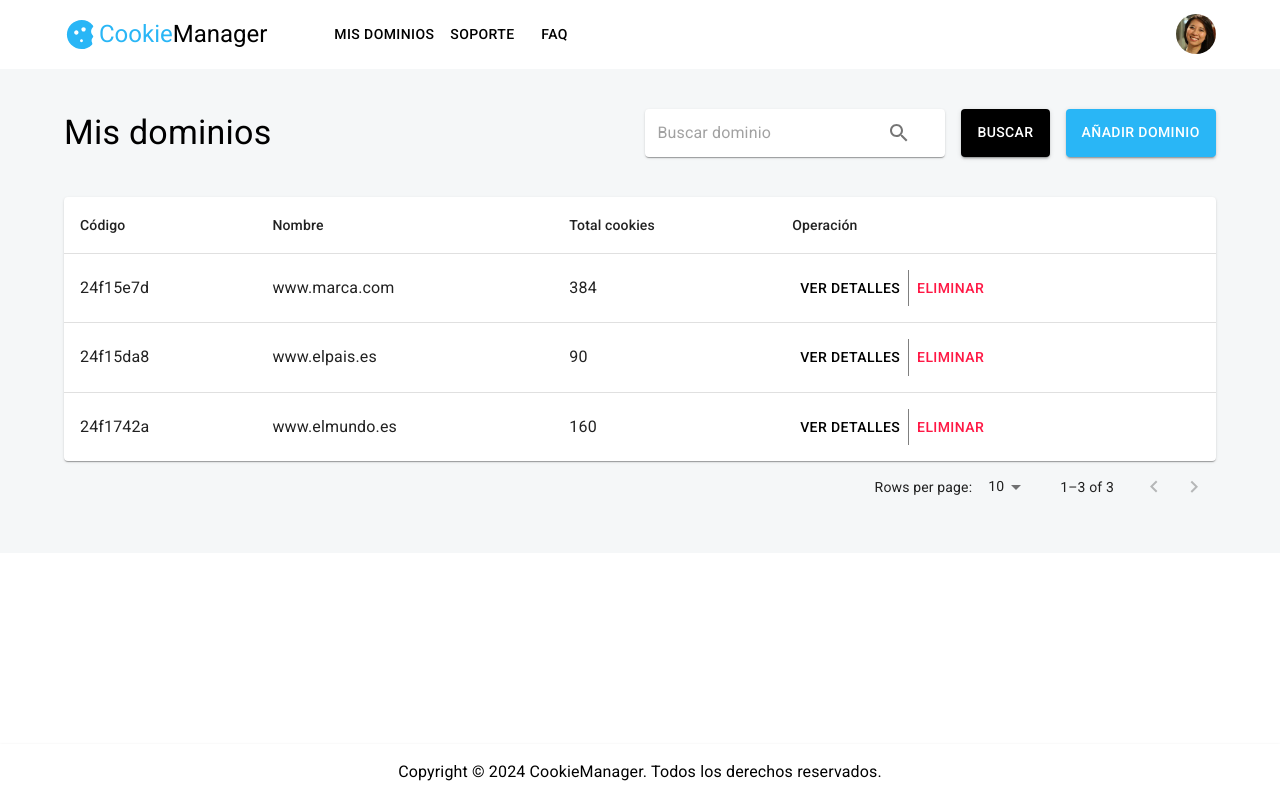
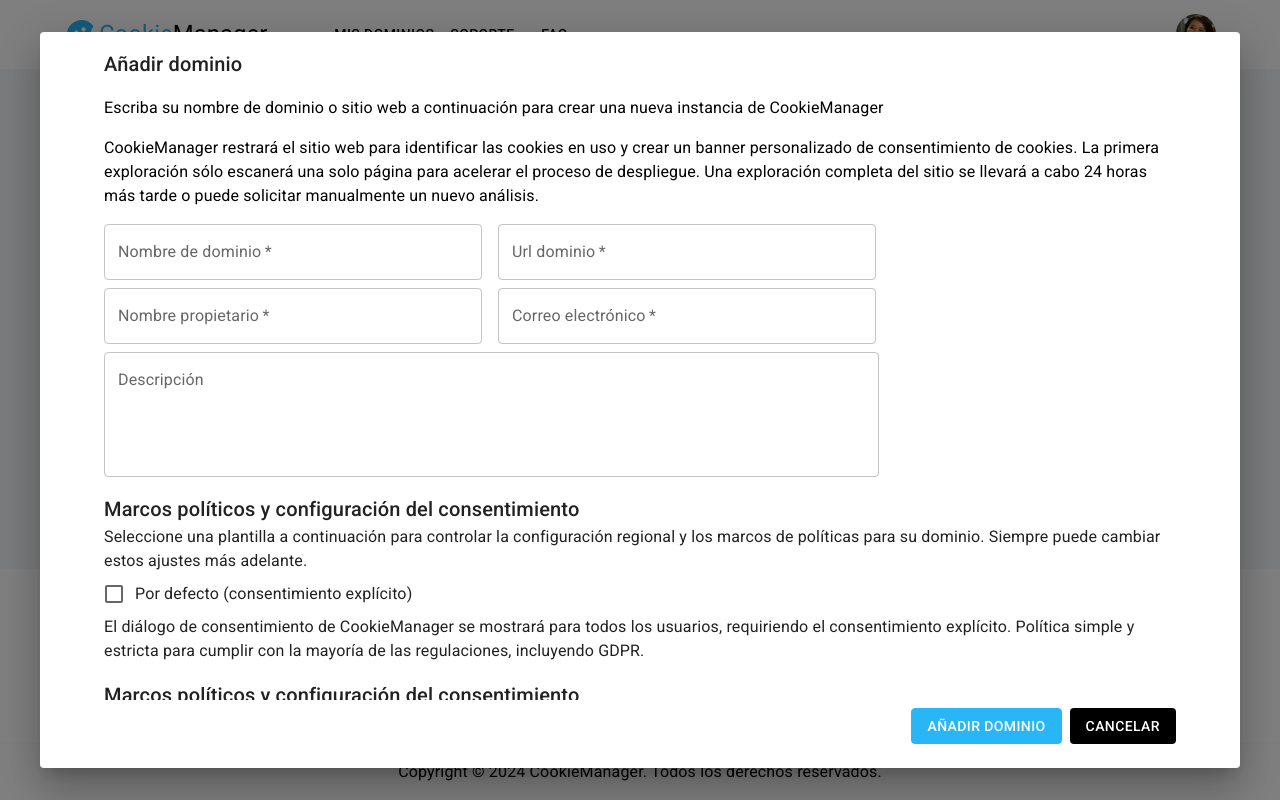
Before and after one commit to jmetene/cookiemanagerapp, a React (Vite) app: page /domains in a window 1280 px wide. Both pictures are taken after a click on the button "AÑADIR DOMINIO". Built offline with nearby package versions, Linux system fonts and the light colour scheme.

Commit message:
Vista para añadir un nuevo dominio

```diff
--- /dev/null
+++ b/src/domain/components/CAddDomainDialog.jsx
@@ -0,0 +1,181 @@
+import PropTypes from "prop-types";
+import {
+  Box,
+  Button,
+  Checkbox,
+  Dialog,
+  DialogActions,
+  DialogContent,
+  DialogContentText,
+  DialogTitle,
+  FormControlLabel,
+  FormGroup,
+  Grid2,
+  TextField,
+  Typography,
+} from "@mui/material";
+import { red } from "@mui/material/colors";
+
+export const CAddDomainDialog = ({
+  openAddDomainDialog,
+  handleCloseAddDomainDialog,
+}) => {
+  return (
+    <Box>
+      <Dialog
+        fullWidth
+        maxWidth="lg"
+        open={openAddDomainDialog}
+        onClose={handleCloseAddDomainDialog}
+        PaperProps={{
+          component: "form",
+          onSubmit: (event) => {
+            event.preventDefault();
+            const formData = new FormData(event.currentTarget);
+            const formJson = Object.fromEntries(formData.entries());
+            const email = formJson.email;
+            console.log(email);
+            handleCloseAddDomainDialog();
+          },
+        }}
+      >
+        <DialogTitle sx={{ pl: 8, pr: 8 }}>Añadir dominio</DialogTitle>
+        <DialogContent sx={{ pl: 8, pr: 8 }}>
+          <DialogContentText>
+            <Typography color="primary.main">
+              Escriba su nombre de dominio o sitio web a continuación para crear
+              una nueva instancia de CookieManager
+            </Typography>
+            <Typography sx={{ mt: 2 }} color="primary.main">
+              CookieManager restrará el sitio web para identificar las cookies
+              en uso y crear un banner personalizado de consentimiento de
+              cookies. La primera exploración sólo escanerá una solo página para
+              acelerar el proceso de despliegue. Una exploración completa del
+              sitio se llevará a cabo 24 horas más tarde o puede solicitar
+              manualmente un nuevo análisis.
+            </Typography>
+          </DialogContentText>
+          <Box>
+            <Grid2 container direction={"row"}>
+              <Box sx={{ width: 775, mt: 2 }}>
+                <TextField
+                  autoFocus
+                  required
+                  id="name"
+                  name="Nombre de dominio"
+                  label="Nombre de dominio"
+                  placeholder="dominio.com"
+                  type="text"
+                  sx={{ width: 378, mr: 2 }}
+                />
+                <TextField
+                  autoFocus
+                  required
+                  placeholder="https://www.dominio.com"
+                  id="name"
+                  name="url"
+                  label="Url dominio"
+                  type="text"
+                  sx={{ width: 378 }}
+                />
+              </Box>
+              <Box sx={{ width: 775, mt: 1 }}>
+                <TextField
+                  autoFocus
+                  required
+                  id="name"
+                  name="Nombre propietario"
+                  label="Nombre propietario"
+                  type="text"
+                  sx={{ width: 378, mr: 2 }}
+                />
+                <TextField
+                  autoFocus
+                  required
+                  id="name"
+                  name="email"
+                  label="Correo electrónico"
+                  type="email"
+                  sx={{ width: 378 }}
+                />
+              </Box>
+              <Box sx={{ width: 775, mt: 1 }}>
+                <TextField
+                  autoFocus
+                  id="name"
+                  name="Descripción"
+                  label="Descripción"
+                  type="text"
+                  fullWidth
+                  multiline
+                  rows={4}
+                  maxRows={4}
+                />
+              </Box>
+            </Grid2>
+          </Box>
+          <Box>
+            <Typography variant="h6" sx={{ mt: 2 }}>
+              Marcos políticos y configuración del consentimiento
+            </Typography>
+            <Typography>
+              Seleccione una plantilla a continuación para controlar la
+              configuración regional y los marcos de políticas para su dominio.
+              Siempre puede cambiar estos ajustes más adelante.
+            </Typography>
+            <FormGroup>
+              <FormControlLabel
+                control={<Checkbox />}
+                label="Por defecto (consentimiento explícito)"
+              />
+            </FormGroup>
+            <Typography>
+              El diálogo de consentimiento de CookieManager se mostrará para
+              todos los usuarios, requiriendo el consentimiento explícito.
+              Política simple y estricta para cumplir con la mayoría de las
+              regulaciones, incluyendo GDPR.
+            </Typography>
+            <Typography variant="h6" sx={{ mt: 2 }}>
+              Marcos políticos y configuración del consentimiento
+            </Typography>
+            <FormGroup>
+              <FormControlLabel
+                control={<Checkbox />}
+                label="Activar el modo consentimiento"
+              />
+            </FormGroup>
+            <Typography>
+              El modo de consentimiento está perfectamente integrado en
+              CookieManager, garantizando una implementación sin esfuerxo en
+              línea con los requisitos técnicos del modo de consentimiento.
+            </Typography>
+          </Box>
+        </DialogContent>
+        <DialogActions sx={{ pl: 8, pr: 8, pb: 3 }}>
+          <Button
+            variant="outlined"
+            type="submit"
+            sx={{
+              bgcolor: "secondary.main",
+              color: "white",
+              borderColor: "secondary.main",
+            }}
+          >
+            Añadir dominio
+          </Button>
+          <Button
+            variant="outlined"
+            sx={{ bgcolor: "primary.main", color: "white" }}
+            onClick={handleCloseAddDomainDialog}
+          >
+            Cancelar
+          </Button>
+        </DialogActions>
+      </Dialog>
+    </Box>
+  );
+};
+CAddDomainDialog.propTypes = {
+  openAddDomainDialog: PropTypes.bool,
+  handleCloseAddDomainDialog: PropTypes.func,
+};
--- a/src/domain/components/HeadSection.jsx
+++ b/src/domain/components/HeadSection.jsx
@@ -1,3 +1,4 @@
+import { useState } from "react";
 import { Search } from "@mui/icons-material";
 import {
   Button,
@@ -8,7 +9,21 @@
   Typography,
 } from "@mui/material";
 
+import { CAddDomainDialog } from "./CAddDomainDialog";
+
 export const HeadSection = () => {
+  const [openAddDomainDialog, setOpenAddDomainDialog] = useState(false);
+
+  const handleOpenAddDomain = () => {
+    console.log("Abriendo el dialogo para añadir dominio");
+    setOpenAddDomainDialog(true);
+  };
+
+  const handleCloseAddDomainDialog = () => {
+    console.log("Cerrando el dialogo de añadir dominio");
+    setOpenAddDomainDialog(false);
+  };
+
   return (
     <Grid2 container spacing={2}>
       <Grid2 size={4} alignContent="center">
@@ -45,9 +60,17 @@
           ></IconButton>
         </Paper>
         <Button variant="contained">Buscar</Button>
-        <Button variant="contained" sx={{ bgcolor: "secondary.main" }}>
+        <Button
+          variant="contained"
+          sx={{ bgcolor: "secondary.main" }}
+          onClick={handleOpenAddDomain}
+        >
           Añadir dominio
         </Button>
+        <CAddDomainDialog
+          openAddDomainDialog={openAddDomainDialog}
+          handleCloseAddDomainDialog={handleCloseAddDomainDialog}
+        />
       </Grid2>
     </Grid2>
   );
--- a/src/domain/pages/DomainAddPage.jsx
+++ b/src/domain/pages/DomainAddPage.jsx
@@ -1,5 +1,61 @@
-import { Typography } from "@mui/material";
+import PropTypes from "prop-types";
+import {
+  Box,
+  Button,
+  Dialog,
+  DialogActions,
+  DialogContent,
+  DialogContentText,
+  DialogTitle,
+  TextField,
+} from "@mui/material";
 
-export const DomainAddPage = () => {
-  return <Typography variant="h1">DomainAddPage</Typography>;
+export const DomainAddPage = ({ openAddNewDomain, handleAddNewDomain }) => {
+  return (
+    <Box>
+      <Dialog
+        open={openAddNewDomain}
+        onClose={handleAddNewDomain}
+        PaperProps={{
+          component: "form",
+          onSubmit: (event) => {
+            event.preventDefault();
+            const formData = new FormData(event.currentTarget);
+            const formJson = Object.fromEntries(formData.entries());
+            const email = formJson.email;
+            console.log(email);
+            handleAddNewDomain();
+          },
+        }}
+      >
+        <DialogTitle>Subscribe</DialogTitle>
+        <DialogContent>
+          <DialogContentText>
+            To subscribe to this website, please enter your email address here.
+            We will send updates occasionally.
+          </DialogContentText>
+          <TextField
+            autoFocus
+            required
+            margin="dense"
+            id="name"
+            name="email"
+            label="Email Address"
+            type="email"
+            fullWidth
+            variant="standard"
+          />
+        </DialogContent>
+        <DialogActions>
+          <Button onClick={handleAddNewDomain}>Cancelar</Button>
+          <Button type="submit">Crear dominio</Button>
+        </DialogActions>
+      </Dialog>
+    </Box>
+  );
 };
+
+DomainAddPage.propTypes = {
+  openAddNewDomain: PropTypes.bool,
+  handleAddNewDomain: PropTypes.func,
+};
```
